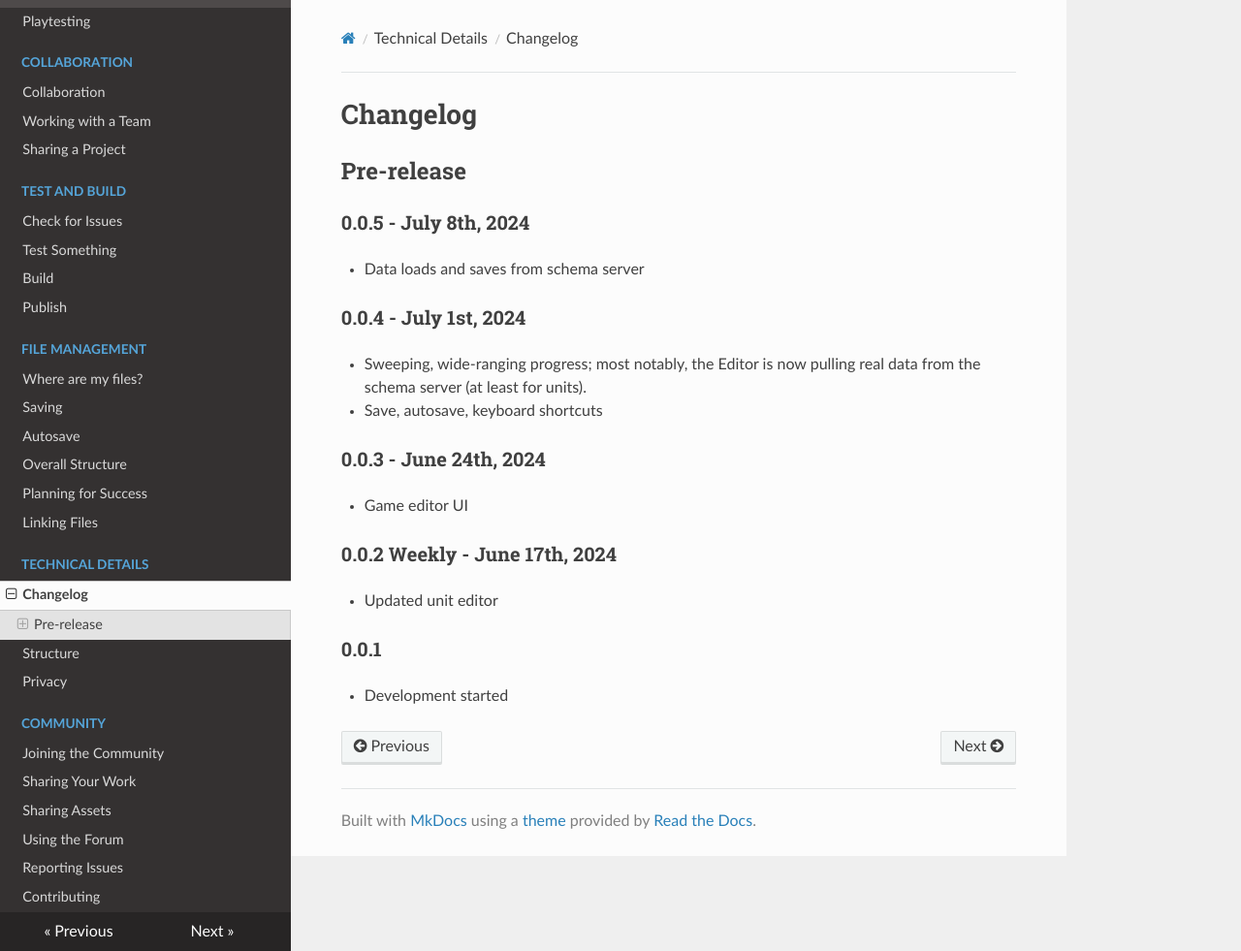
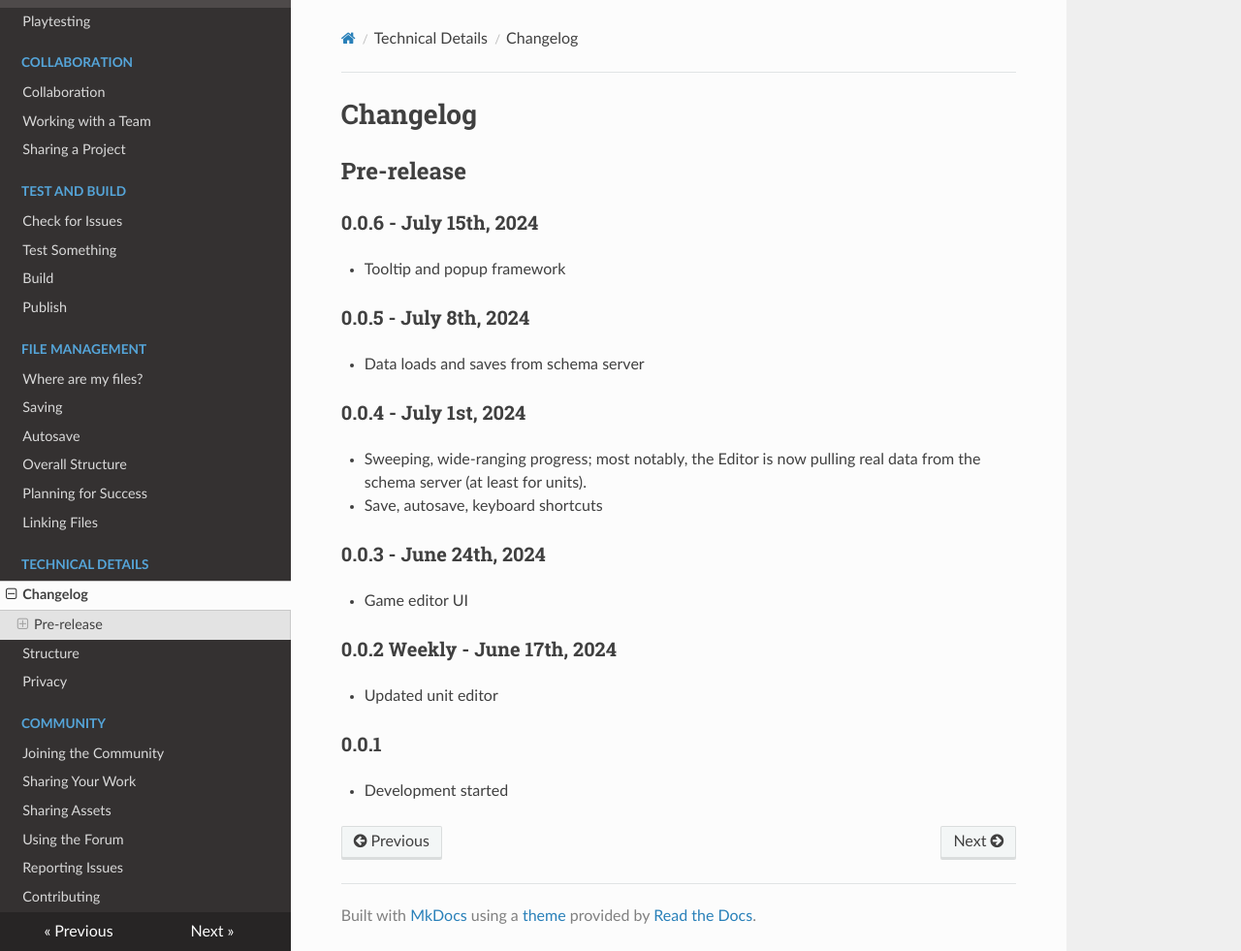
Before and after one commit to turnroot/turnroot-docs, an MkDocs documentation site: the page built from docs/technical-details/changelog.md, in a window 1280 px wide and 981 px high. Shown: the whole window at 97% size. Built offline with MkDocs 1.6.1, drawn with Linux system fonts in a browser that asks for light colours; nearby versions of some CDN libraries.

Commit message:
Update changelog.md

```diff
--- a/docs/technical-details/changelog.md
+++ b/docs/technical-details/changelog.md
@@ -1,6 +1,8 @@
 # Changelog
 
 ## Pre-release
+### 0.0.6 - July 15th, 2024
+- Tooltip and popup framework
 ### 0.0.5 - July 8th, 2024
 - Data loads and saves from schema server
 ### 0.0.4 - July 1st, 2024
```
